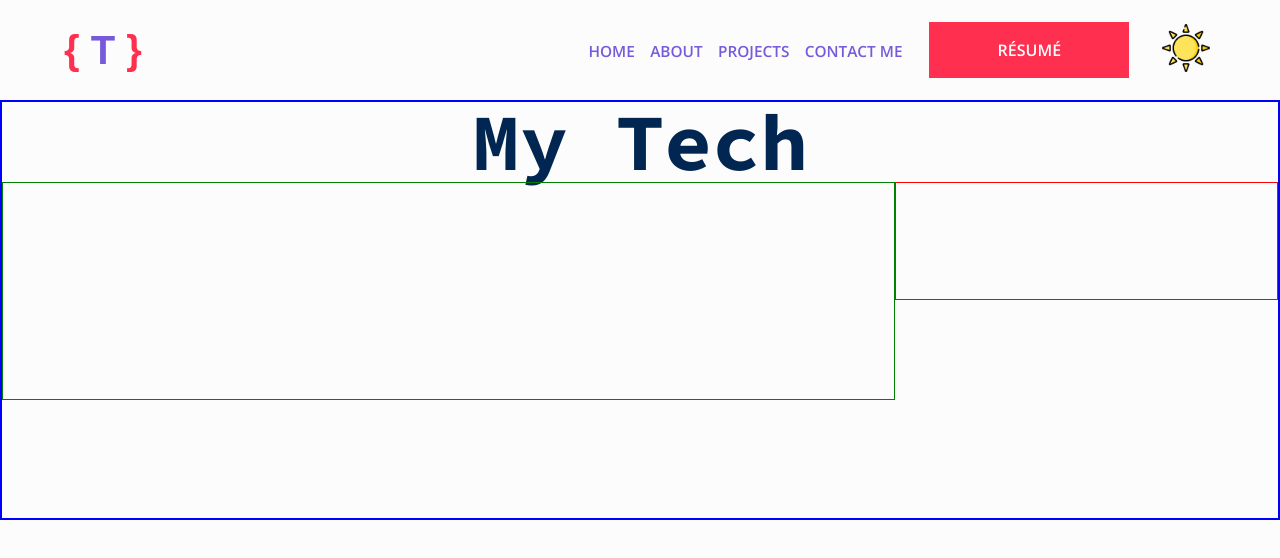
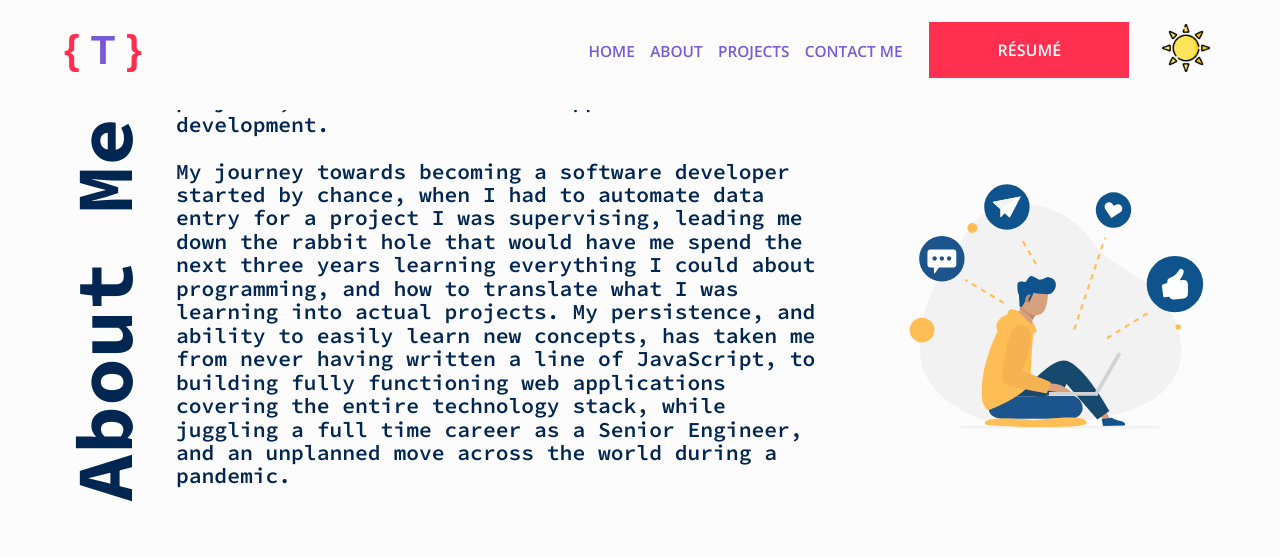
Before and after one commit to tanzeel44/portfolio, a Next.js app: page /about in a window 1280 px wide. Shown: the top 558 px of the page. Built offline with nearby package versions, Linux system fonts and the light colour scheme.

Commit message:
units fixed

```diff
--- a/components/About/AboutMe.jsx
+++ b/components/About/AboutMe.jsx
@@ -45,7 +45,6 @@ const About = styled(motion.div)`
 
   .about-me-text {
     width: 100%;
-    height: calc(100% - 3rem);
     overflow-y: scroll;
     padding: 1rem 0;
     font-weight: 600;
--- a/components/About/TechStack.jsx
+++ b/components/About/TechStack.jsx
@@ -71,10 +71,7 @@ export default function TechStack() {
   return (
     <Tech>
       <h1>My Tech</h1>
-      <section className="tech">
-        <div className="current" />
-        <div className="learning" />
-      </section>
+      <section className="tech" />
     </Tech>
   );
 }
--- a/components/Header/Hamburger.jsx
+++ b/components/Header/Hamburger.jsx
@@ -84,7 +84,7 @@ const StyledHamburger = styled.div`
     transform: translateY(-50%) rotate(-45deg) scaleX(1);
   }
 
-  @media only screen and (min-width: 902px) {
+  @media only screen and (min-width: 992px) {
     &,
     & * {
       display: none;
--- a/components/Header/Header.jsx
+++ b/components/Header/Header.jsx
@@ -17,7 +17,7 @@ const StyledHeader = styled.header`
   color: ${(props) => props.theme.headerText};
   position: relative;
 
-  @media only screen and (min-width: 902px) {
+  @media only screen and (min-width: 992px) {
     color: #fafafa;
     padding: 0 4rem;
   }
--- a/components/Header/NavMenu.jsx
+++ b/components/Header/NavMenu.jsx
@@ -31,7 +31,7 @@ const StyledMenu = styled.ul`
       left: 0;
     }
 
-    @media only screen and (min-width: 902px) {
+    @media only screen and (min-width: 992px) {
       display: inline-block;
       margin: 0 1em;
       font-size: 0.4em;
--- a/components/Header/Navbar.jsx
+++ b/components/Header/Navbar.jsx
@@ -26,7 +26,7 @@ const StyledNav = styled.div`
     transition: none !important;
   }
 
-  @media only screen and (min-width: 902px) {
+  @media only screen and (min-width: 992px) {
     position: relative;
     left: 0;
     top: 0;
@@ -53,7 +53,7 @@ const DarkModeButton = styled.button`
   background: transparent;
   margin-top: 2em;
 
-  @media only screen and (min-width: 902px) {
+  @media only screen and (min-width: 992px) {
     margin: 0 0 0 2em;
   }
 `;
--- a/pages/about.jsx
+++ b/pages/about.jsx
@@ -20,7 +20,7 @@ const AboutContainer = styled(motion.div)`
 export default function About() {
   return (
     <AboutContainer>
-      <TechStack />
+      <AboutMe />
     </AboutContainer>
   );
 }
```
